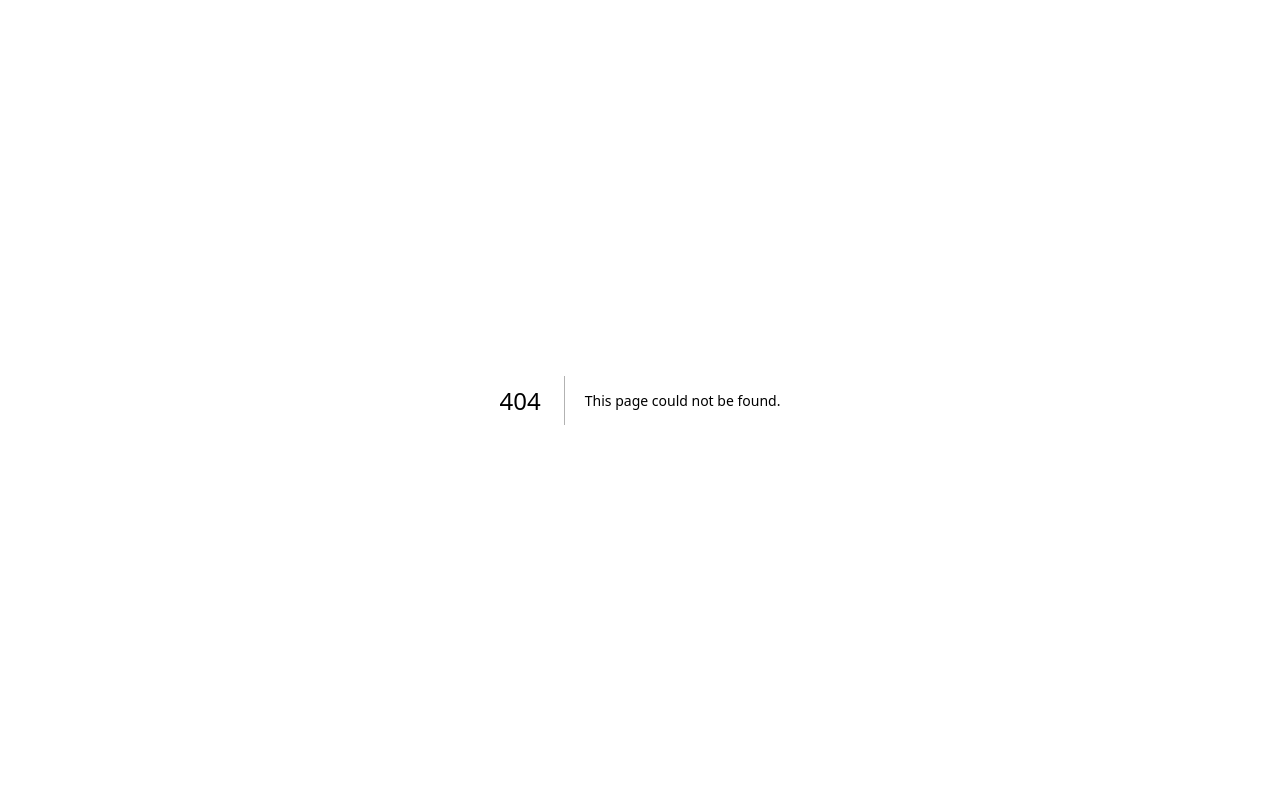
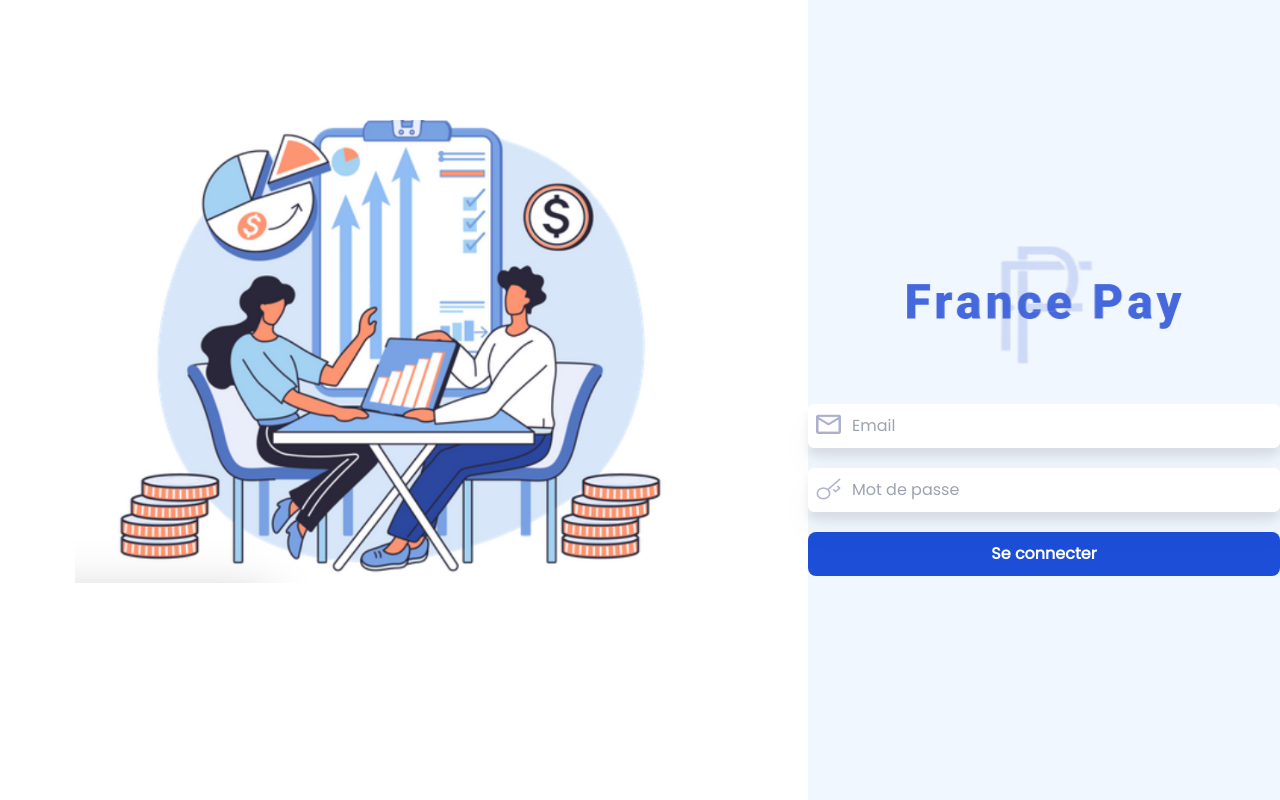
Before and after one commit to infotechglobal/ui-invoice-tool, a Next.js app: page /login in a window 1280 px wide. Before the commit this address had no page. Built offline with nearby package versions, Linux system fonts and the light colour scheme.

Commit message:
feat: created login page (only UI)

```diff
--- /dev/null
+++ b/src/app/(screens)/(auth)/login/page.jsx
@@ -0,0 +1,115 @@
+'use client';
+import React, { useState } from 'react';
+import { loginImage, Francepay, emailIcon, pass } from '../../../../../public/assets/assets.js';
+import Image from 'next/image';
+import { Poppins } from 'next/font/google';
+
+const poppins = Poppins({
+  subsets: ['latin'],
+  weight: ['400']
+});
+
+function LoginPage() {
+  // Initialize state for form inputs
+  const [formData, setFormData] = useState({
+    email: '',
+    password: ''
+  });
+
+  // Handler function to update state
+  const handleChange = (e) => {
+    const { name, value } = e.target;
+    setFormData({
+      ...formData,
+      [name]: value
+    });
+  };
+
+  // Handler function for form submission
+  const handleSubmit = (e) => {
+    e.preventDefault();
+    // Process form data here
+    console.log('Form Data:', formData);
+  };
+
+  return (
+    <div className='flex w-full h-screen'>
+      {/* container for image */}
+      <div className="imgContainer h-full w-[853px] relative">
+        <Image
+          src={loginImage}
+          width={600}
+          height={538}
+          alt="Picture of the Login page"
+          quality={100}
+          className="absolute left-[75px] top-[120px]"
+        />
+      </div>
+      {/* container for form */}
+      <div className="Container bg-authContainer-200 flex flex-grow justify-center">
+        <div className='h-fit m-auto'>
+          <div className="logoContainer mb-5">
+            <Image
+              src={Francepay}
+              width={289}
+              height={159}
+              alt="Picture of the Login page"
+              quality={100}
+              className="mx-auto"
+            />
+          </div>
+          <form className={`${poppins.className} mx-auto w-[472px]`} onSubmit={handleSubmit}>
+            <div className="mb-5 relative">
+              <Image
+                src={emailIcon}
+                width={25}
+                height={20}
+                alt="Email icon"
+                quality={100}
+                className="absolute top-[10px] left-2 z-30"
+              />
+              <input
+                type="email"
+                id="email"
+                name="email"
+                value={formData.email} // Corrected this line
+                onChange={handleChange}
+                className="loginForm"
+                placeholder="Email"
+                required
+              />
+            </div>
+            <div className="mb-5 relative">
+              <Image
+                src={pass}
+                width={25}
+                height={20}
+                alt="Password icon"
+                quality={100}
+                className="absolute top-[10px] left-2 z-30"
+              />
+              <input
+                type="password"
+                id="password"
+                name="password"
+                value={formData.password}
+                onChange={handleChange}
+                className="loginForm"
+                placeholder="Mot de passe" // Corrected the placeholder
+                required
+              />
+            </div>
+            <button
+              type="submit"
+              className="text-white  bg-blue-700 hover:bg-blue-800 focus:ring-4 focus:outline-none focus:ring-blue-300 font-extrabold rounded-lg text-base w-full px-5 py-2.5 text-center dark:bg-blue-600 dark:hover:bg-blue-700 dark:focus:ring-blue-800"
+            >
+              Se connecter
+            </button>
+          </form>
+        </div>
+      </div>
+    </div>
+  );
+}
+
+export default LoginPage;
```
